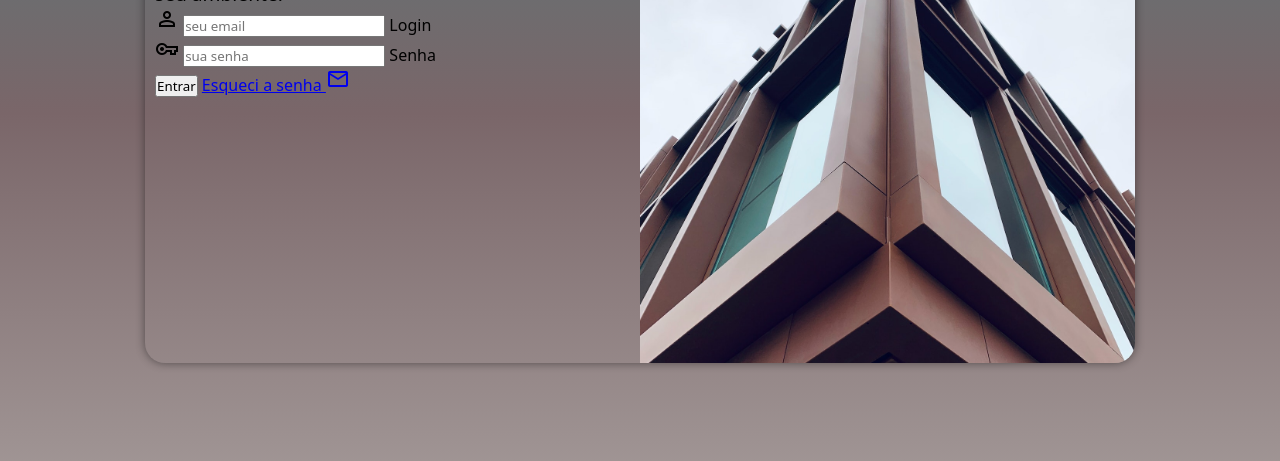
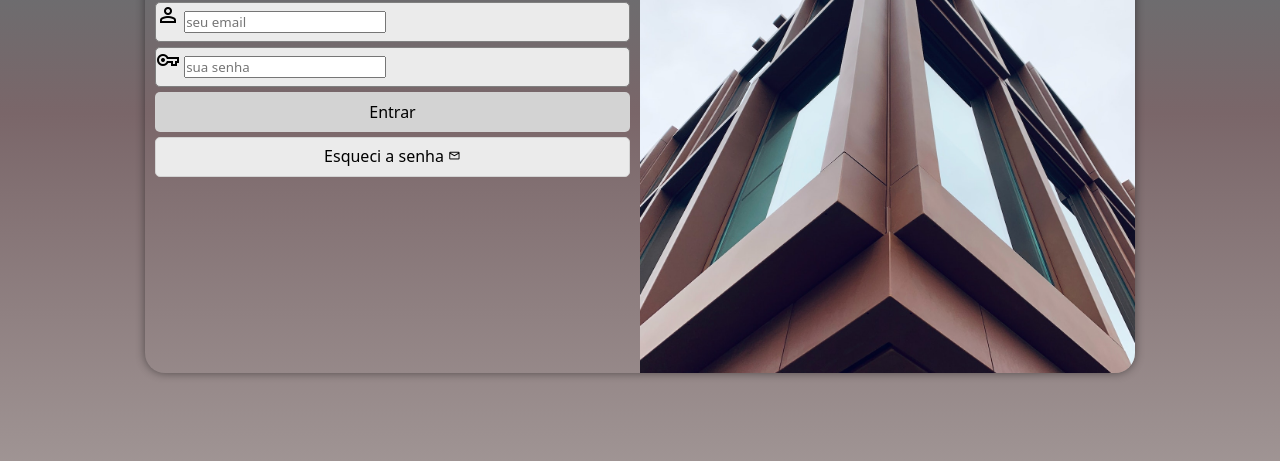
Before and after one commit to VisonaN/projeto-login, a plain HTML site: page index.html in a window 1280 px wide. Shown: the part 287-748 px from the top of the page. Drawn offline with nearby package versions, Linux system fonts and the light colour scheme.

Commit message:
formatação do formulário

```diff
--- a/estilos/style.css
+++ b/estilos/style.css
@@ -32,8 +32,8 @@ section#login {
     transform: translate(-50%, -50%);
     overflow: hidden;
     background-color: transparent;
-    width: 250px;
-    height: 500px;
+    width: 255px;
+    height: 520px;
     border-radius: 20px;
     box-shadow: 0px 0px 10px rgba(0, 0, 0, 0.450);
     transition: width .3s, height .3s;
@@ -61,3 +61,56 @@ div#formulario > h1 {
 div#formulario > p {
     font-size: 0.8em;
 }
+
+form > div.campo {
+    background-color: rgb(235, 235, 235);
+    display: block;
+    width: 100%;
+    height: 40px;
+    border-radius: 5px;
+    border: 1px solid gray;
+    margin: 5px 0px;
+}
+
+div.campo > label {
+    display: none;
+}
+
+form > input[type=submit] {
+    display: block;
+    font-size: 1em;
+    width: 100%;
+    height: 40px;
+    background-color: lightgray;
+    color: black;
+    border: none;
+    border-radius: 5px;
+    cursor: pointer;
+}
+
+form > input[type=submit]:hover {
+    background-color: gray;
+}
+
+form > a.botao {
+    display: block;
+    text-align: center;
+    font-size: 1em;
+    width: 100%;
+    height: 40px;
+    padding-top: 7px;
+    margin-top: 5px;
+    background-color: rgb(235, 235, 235);
+    border: 1px solid lightgray;
+    border-radius: 5px;
+    text-decoration: none;
+    color: black;
+}
+
+form > a.botao:hover {
+    background-color: lightgray;
+}
+
+form > a.botao > span {
+    font-size: 0.8em;
+}
--- a/index.html
+++ b/index.html
@@ -29,7 +29,7 @@
                         <label for="isenha">Senha</label>
                     </div>
                     <input type="submit" value="Entrar">
-                    <a href="esqueci.html">Esqueci a senha
+                    <a href="esqueci.html" class="botao">Esqueci a senha
                         <span class="material-symbols-outlined">mail</span>
                     </a>
                 </form>
```
